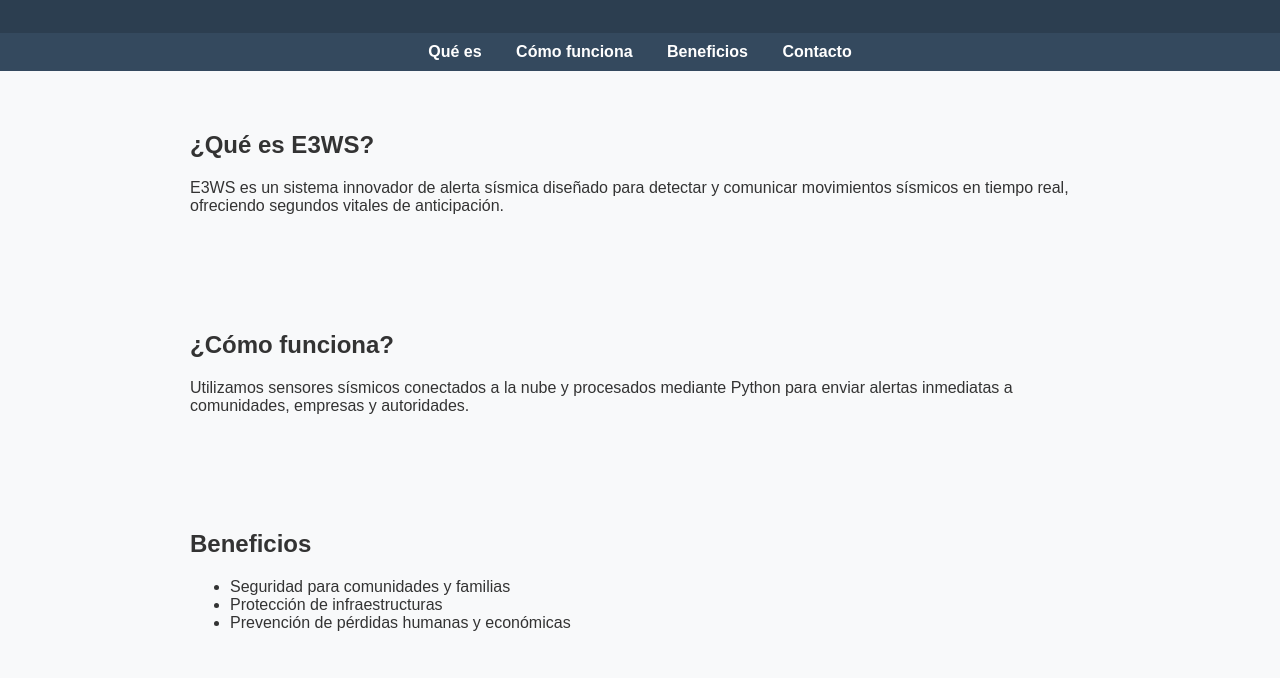
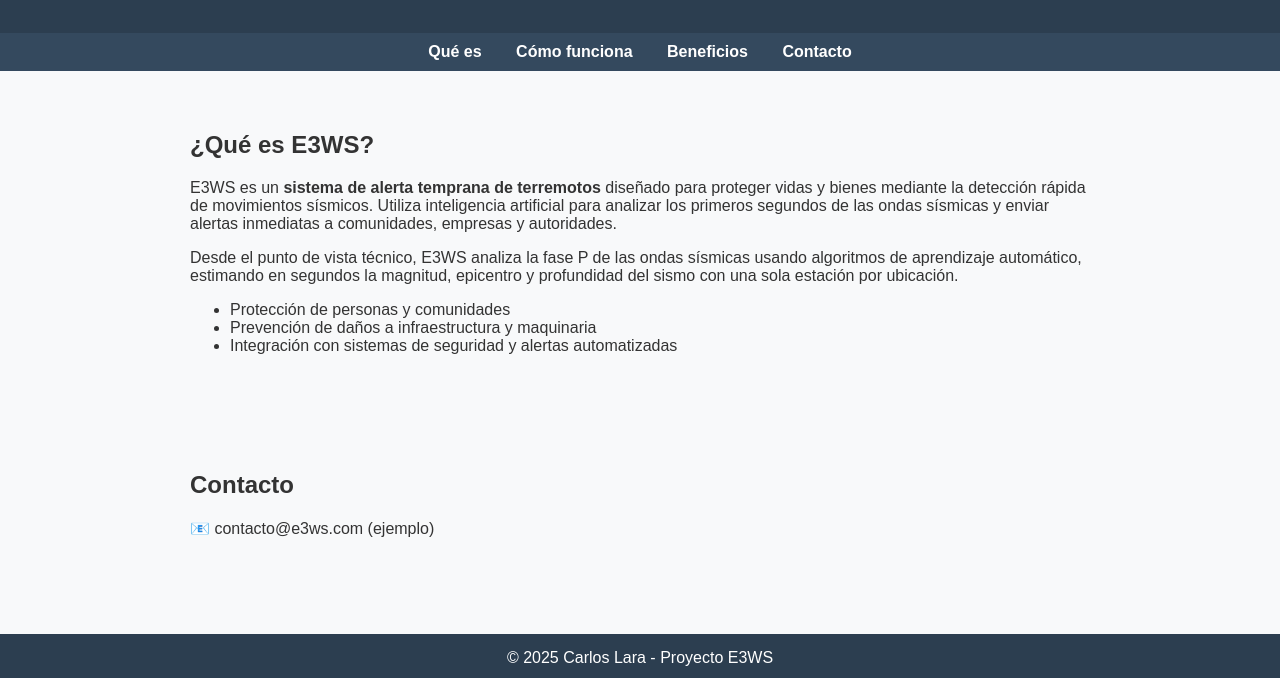
Before and after one commit to carloslara-dev/E3WS, a plain HTML site: page index.html in a window 1280 px wide. Shown: the part 122-800 px from the top of the page. Drawn offline with Linux system fonts and the light colour scheme.

Commit message:
Mejorada sección Qué es E3WS
Se agregó explicación para clientes, detalles técnicos y lista de beneficios.

```diff
--- a/index.html
+++ b/index.html
@@ -73,31 +73,35 @@
         <a href="#contacto">Contacto</a>
     </nav>
 
-    <!-- Sección: Qué es -->
+    <!-- =========================
+     SECCIÓN: Qué es E3WS
+     ========================= -->
     <section id="que-es">
         <h2>¿Qué es E3WS?</h2>
-        <p>E3WS es un sistema innovador de alerta sísmica diseñado para detectar y
-           comunicar movimientos sísmicos en tiempo real, ofreciendo segundos vitales
-           de anticipación.</p>
+
+        <!-- Explicación para clientes y usuarios generales -->
+        <p>
+            E3WS es un <strong>sistema de alerta temprana de terremotos</strong> diseñado para
+            proteger vidas y bienes mediante la detección rápida de movimientos sísmicos.
+            Utiliza inteligencia artificial para analizar los primeros segundos de las ondas sísmicas
+            y enviar alertas inmediatas a comunidades, empresas y autoridades.
+        </p>
+
+        <!-- Explicación técnica opcional -->
+        <p>
+            Desde el punto de vista técnico, E3WS analiza la fase P de las ondas sísmicas usando
+            algoritmos de aprendizaje automático, estimando en segundos la magnitud, epicentro y profundidad
+            del sismo con una sola estación por ubicación.
+        </p>
+
+        <!-- Lista de beneficios resumidos para negocios -->
+        <ul>
+            <li>Protección de personas y comunidades</li>
+            <li>Prevención de daños a infraestructura y maquinaria</li>
+            <li>Integración con sistemas de seguridad y alertas automatizadas</li>
+        </ul>
     </section>
 
-    <!-- Sección: Cómo funciona -->
-    <section id="como-funciona">
-        <h2>¿Cómo funciona?</h2>
-        <p>Utilizamos sensores sísmicos conectados a la nube y procesados mediante
-           Python para enviar alertas inmediatas a comunidades, empresas y autoridades.</p>
-    </section>
-
-    <!-- Sección: Beneficios -->
-    <section id="beneficios">
-        <h2>Beneficios</h2>
-        <ul>
-            <!-- Lista con viñetas -->
-            <li>Seguridad para comunidades y familias</li>
-            <li>Protección de infraestructuras</li>
-            <li>Prevención de pérdidas humanas y económicas</li>
-        </ul>
-    </section>
 
     <!-- Sección: Contacto -->
     <section id="contacto">
```
